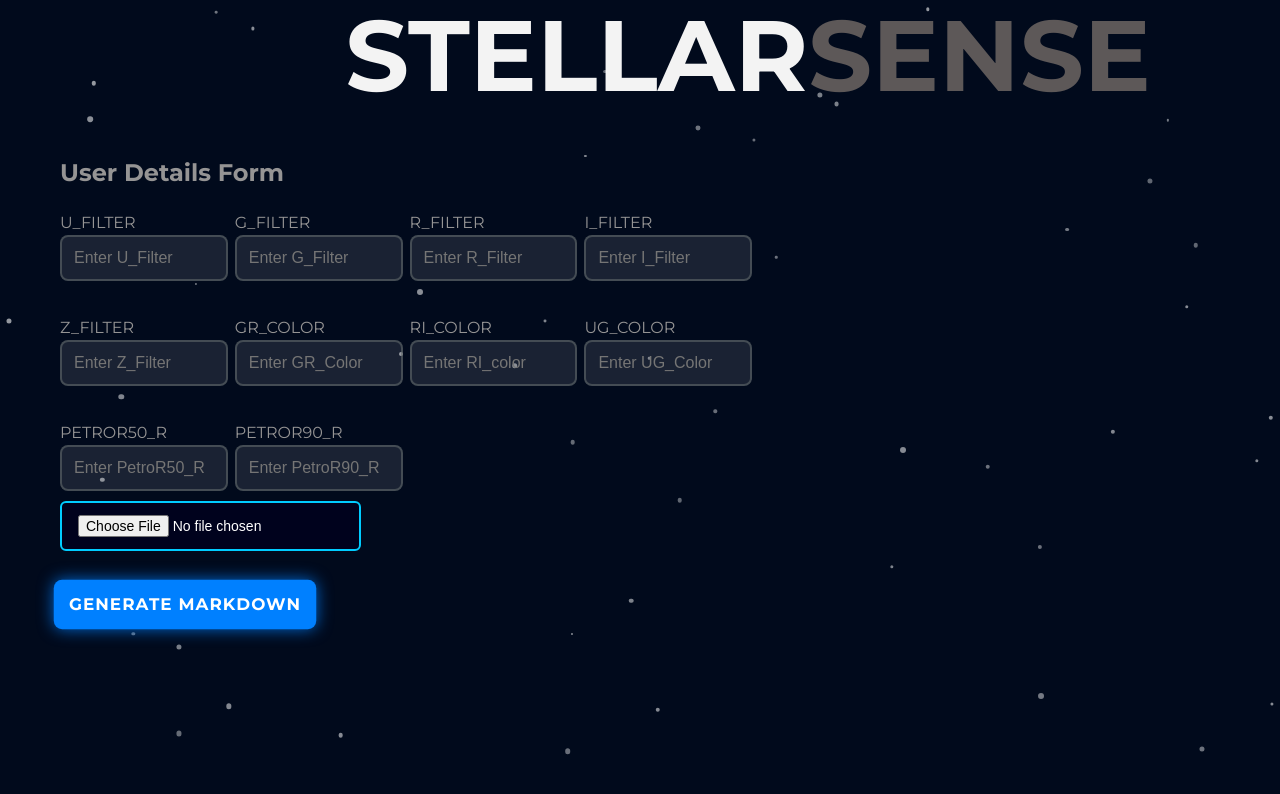
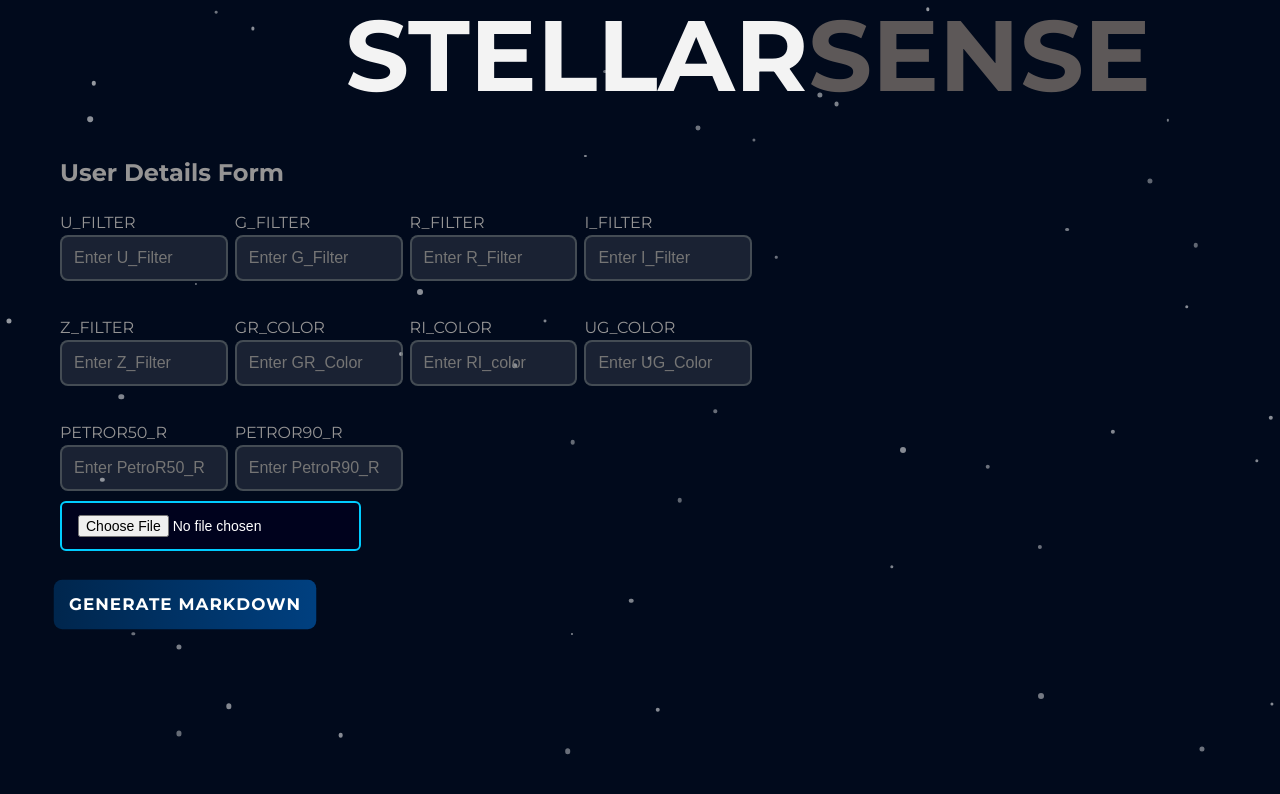
Before and after one commit to Harshal6516/StellarSenseHarshal, a React (Vite) app in the folder FrontEnd/my-app/: page / in a window 1280 px wide. In both pictures the pointer is over the button "GENERATE MARKDOWN". Shown: the top 794 px of the page. Built offline with nearby package versions, Linux system fonts and the light colour scheme.

Commit message:
small hover change in markdown

```diff
--- a/FrontEnd/my-app/src/App.css
+++ b/FrontEnd/my-app/src/App.css
@@ -165,7 +165,7 @@
 
 /* Button */
 button {
-  background: linear-gradient(90deg, #00264d, #004080);
+  background: #414a52;
   color: white;
   border: none;
   padding: 14px;
@@ -182,8 +182,8 @@
 }
 
 button:hover {
-  background: #0080ff;
-  box-shadow: 0 0 15px rgba(0, 128, 255, 0.8);
+  background:linear-gradient(90deg, #00264d, #004080);
+
   transform: scale(1.05);
 }
 
```
